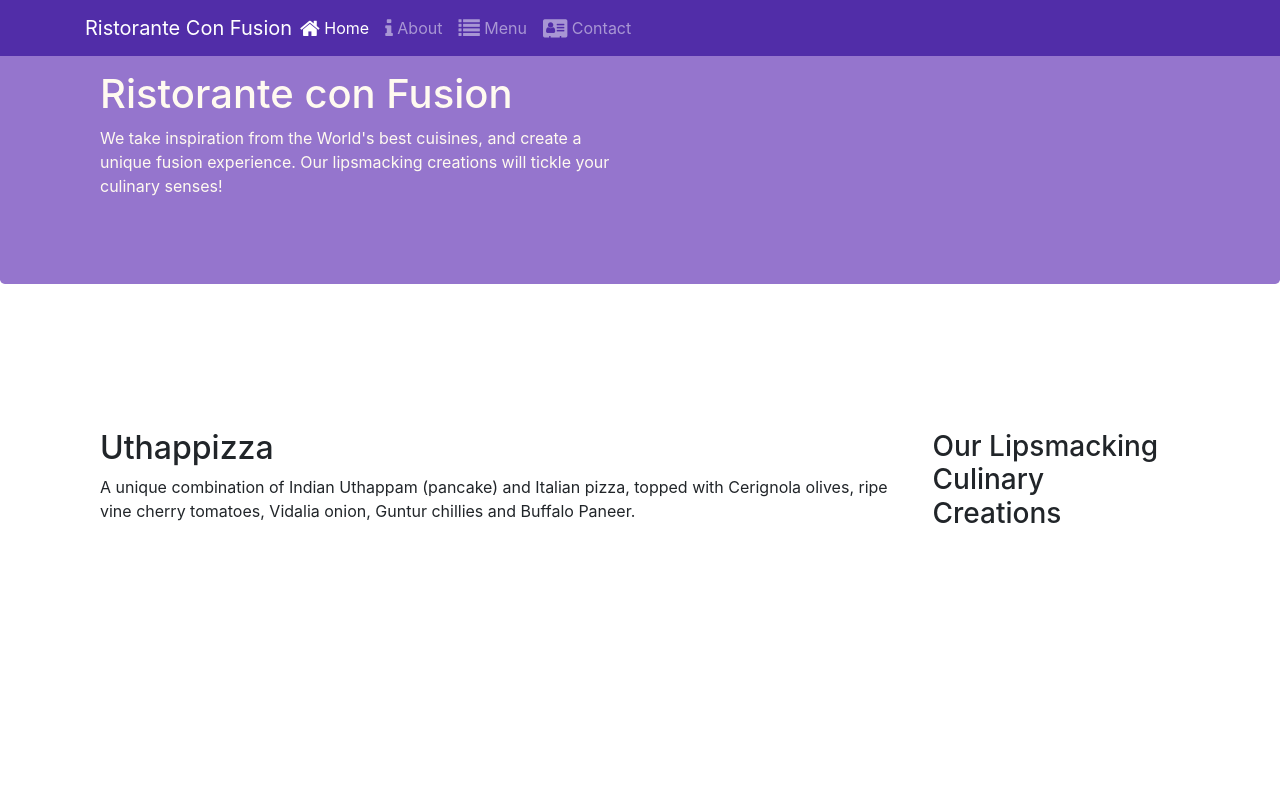
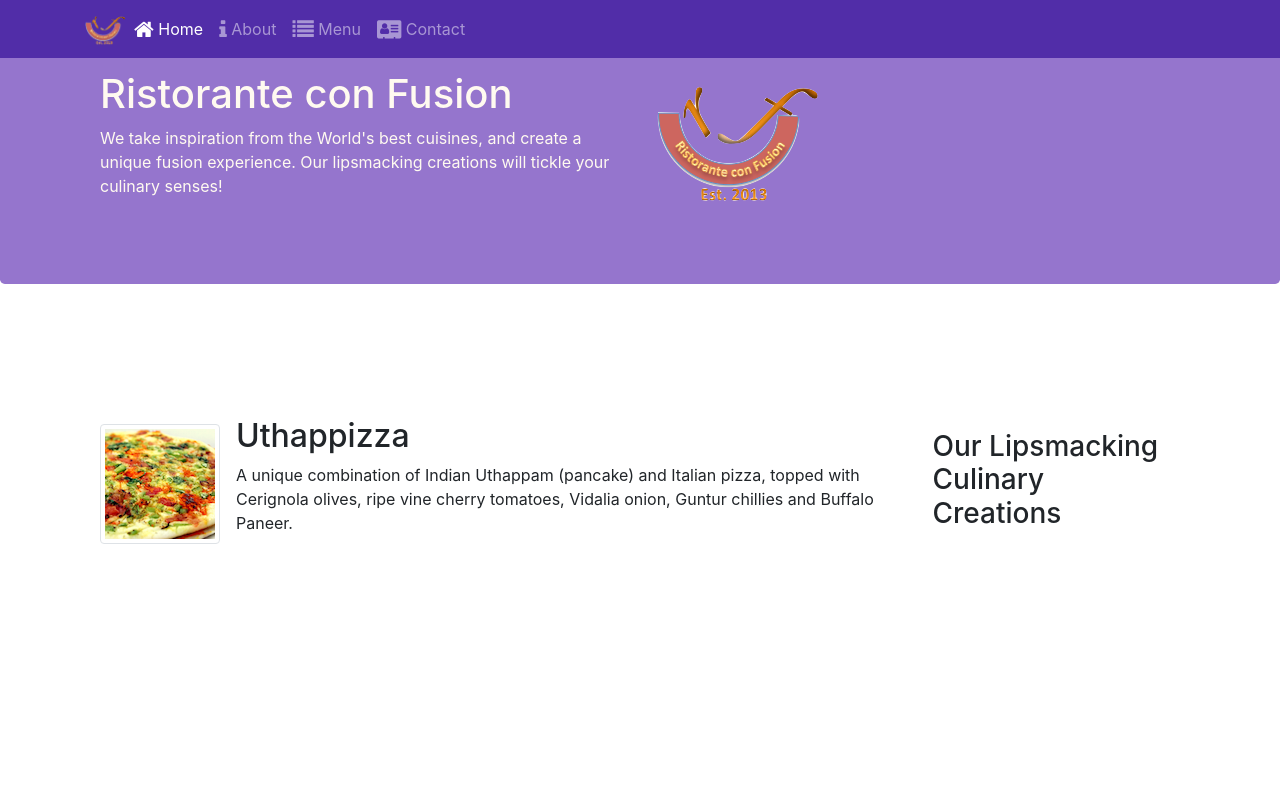
Before and after one commit to np0805/bootstrap-exercise, a website: page index.html in a window 1280 px wide. Shown: the top 800 px of the page. Drawn offline with nearby package versions, Linux system fonts and the light colour scheme.

Commit message:
add images and media

```diff
--- a/index.html
+++ b/index.html
@@ -11,7 +11,7 @@
             <button class="navbar-toggler" type="button" data-toggle="collapse" data-target="#Navbar">
                 <span class="navbar-toggler-icon"></span>
             </button>
-            <a class="navbar-brand mr-auto" href="#">Ristorante Con Fusion</a>
+            <a class="navbar-brand mr-auto" href="#"><img src="img/logo.png" height="30" width="41"></a>
             <div class="collapse navbar-collapse" id="Navbar">
                 <ul class="navbar-nav mr-auto">
                     <li class="nav-item active"><a class="nav-link" href="#"><span class="fa fa-home fa-lg"></span> Home</a></li>
@@ -41,7 +41,8 @@
                     <h1>Ristorante con Fusion</h1>
                     <p>We take inspiration from the World's best cuisines, and create a unique fusion experience. Our lipsmacking creations will tickle your culinary senses!</p>
                 </div>
-                <div class="col-12 col-sm">
+                <div class="col-12 col-sm align-self-center">
+                    <img src="img/logo.png" class="img-fluid">
                 </div>
             </div>
         </div>
@@ -53,8 +54,13 @@
                 <h3>Our Lipsmacking Culinary Creations</h3>
             </div>
             <div class="col col-sm order-sm-first col-md">
-                <h2>Uthappizza</h2>
-                <p class="d-none d-sm-block">A unique combination of Indian Uthappam (pancake) and Italian pizza, topped with Cerignola olives, ripe vine cherry tomatoes, Vidalia onion, Guntur chillies and Buffalo Paneer.</p>
+                <div class="media">
+                    <img class="d-flex mr-3 img-thumbnail align-self-center" src="img/uthappizza.png" alt="uthapppizza">
+                    <div class="media-body">
+                        <h2 class="mt-0">Uthappizza</h2>
+                        <p class="d-none d-sm-block">A unique combination of Indian Uthappam (pancake) and Italian pizza, topped with Cerignola olives, ripe vine cherry tomatoes, Vidalia onion, Guntur chillies and Buffalo Paneer.</p>
+                    </div>
+                </div>
             </div>
         </div>
 
@@ -74,9 +80,14 @@
                 <h3>Meet our Culinary Specialists</h3>
             </div>
             <div class="col col-sm order-sm-first col-md">
-                <h2>Alberto Somayya</h2>
-                <h4>Executive Chef</h4>
-                <p class="d-none d-sm-block">Award winning three-star Michelin chef with wide International experience having worked closely with whos-who in the culinary world, he specializes in creating mouthwatering Indo-Italian fusion experiences. </p>
+                <div class="media">
+                    <img class="d-flex mr-3 img-thumbnail align-self-center" src="img/alberto.png" alt="alberto">
+                    <div class="media-body">
+                        <h2>Alberto Somayya</h2>
+                        <h4>Executive Chef</h4>
+                        <p class="d-none d-sm-block">Award winning three-star Michelin chef with wide International experience having worked closely with whos-who in the culinary world, he specializes in creating mouthwatering Indo-Italian fusion experiences. </p>
+                    </div>
+                </div>
             </div>
         </div>
     </div>
```
Also changed, not shown: aboutus.html (+3 -2 lines), contactus.html (+3 -2 lines), img/alberto.png (added), img/buffet.png (added), img/logo.png (added), img/uthappizza.png (added), 1 other file.
